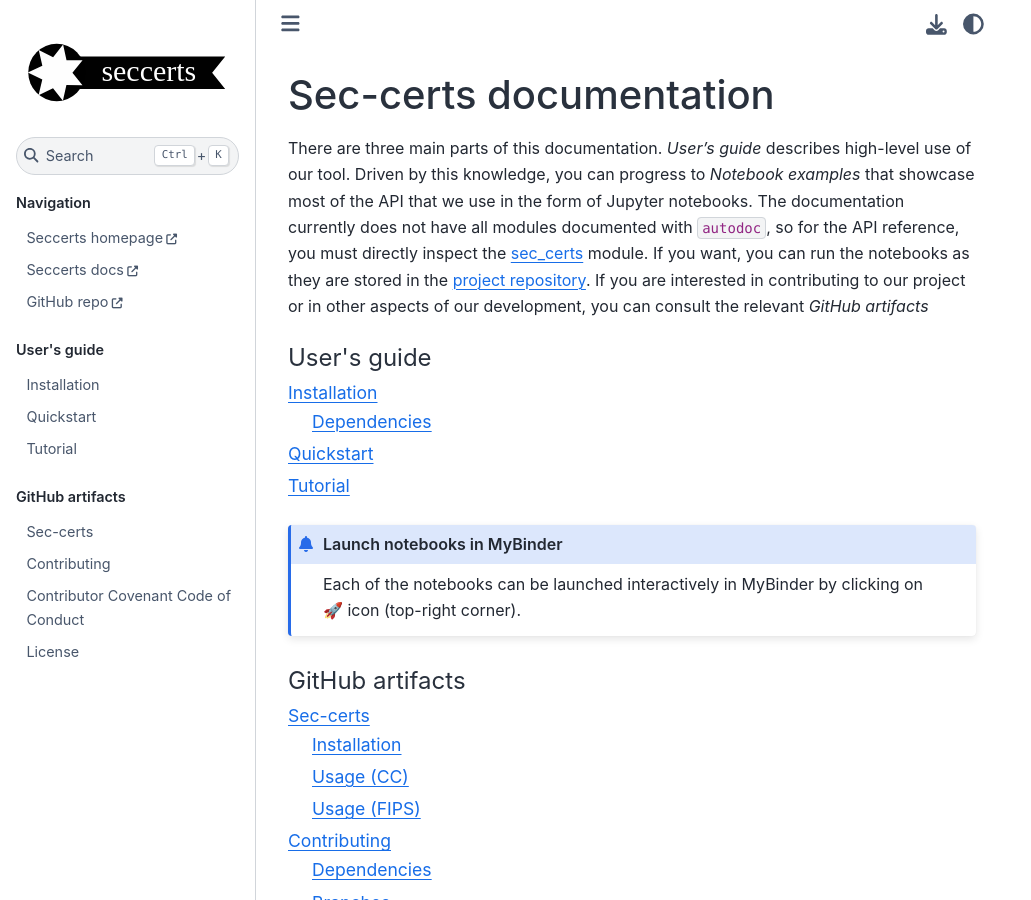
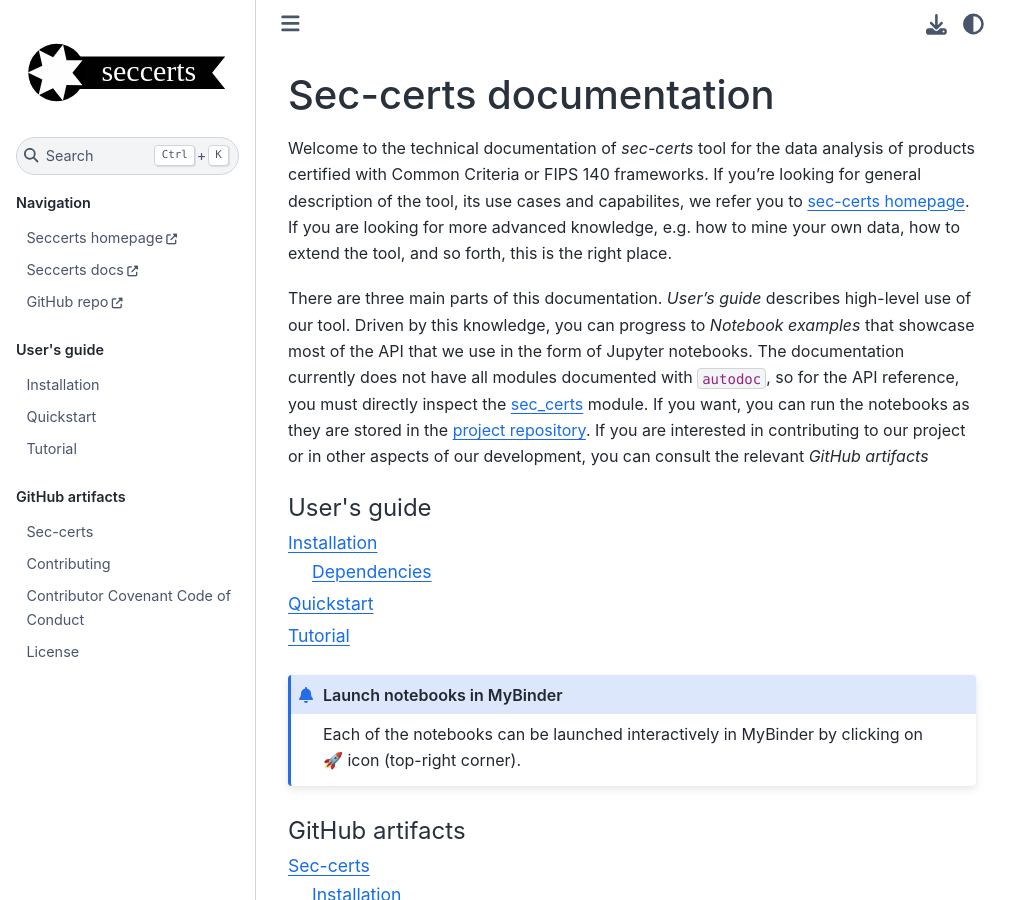
Before and after one commit to crocs-muni/sec-certs, a Sphinx documentation site: the page built from docs/index.md, in a window 1280 px wide and 900 px high. Shown: the whole window, without its empty margins (0-1031 px from the left). Built offline with Sphinx 7.4.7 and the Sphinx Book theme 1.1.4, drawn with Linux system fonts in a browser that asks for light colours; pages that are not in the unit, such as notebooks, are missing from menus.

Commit message:
declare scope of docs

```diff
--- a/docs/index.md
+++ b/docs/index.md
@@ -1,4 +1,6 @@
 # Sec-certs documentation
+
+Welcome to the technical documentation of *sec-certs* tool for the data analysis of products certified with Common Criteria or FIPS 140 frameworks. If you're looking for general description of the tool, its use cases and capabilites, we refer you to [sec-certs homepage](https://seccerts.org/). If you are looking for more advanced knowledge, e.g. how to mine your own data, how to extend the tool, and so forth, this is the right place.
 
 There are three main parts of this documentation. *User's guide* describes high-level use of our tool. Driven by this knowledge, you can progress to *Notebook examples* that showcase most of the API that we use in the form of Jupyter notebooks. The documentation currently does not have all modules documented with `autodoc`, so for the API reference, you must directly inspect the [sec_certs](https://github.com/crocs-muni/sec-certs/tree/main/sec_certs) module. If you want, you can run the notebooks as they are stored in the [project repository](https://github.com/crocs-muni/sec-certs/tree/main/notebooks). If you are interested in contributing to our project or in other aspects of our development, you can consult the relevant *GitHub artifacts*
 
```
